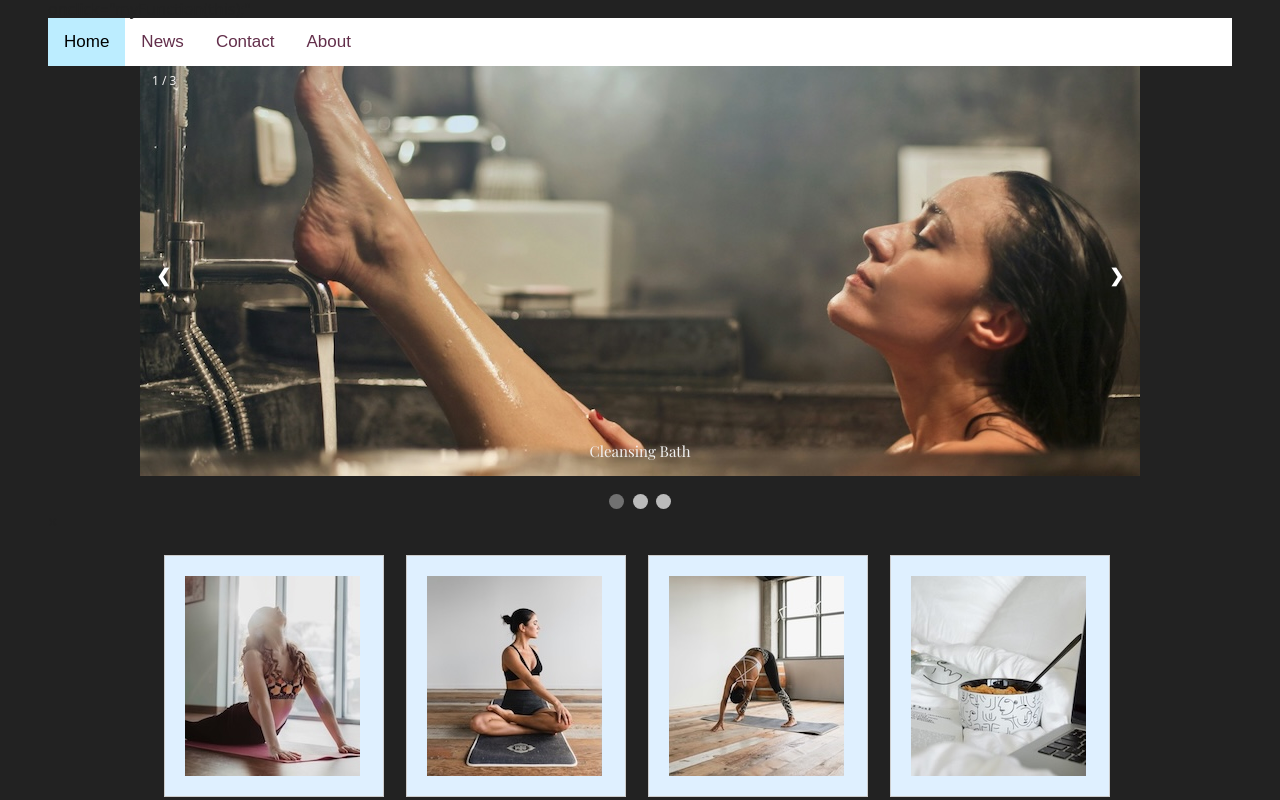
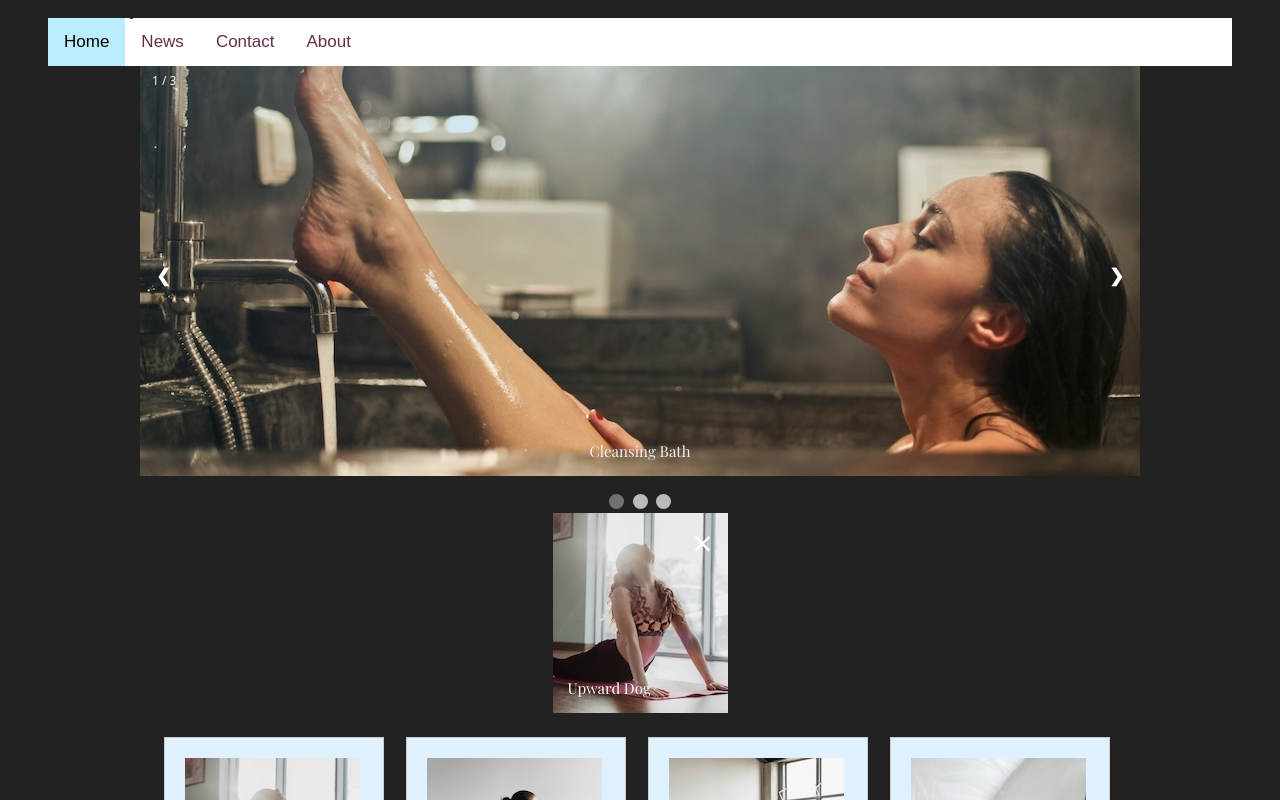
Before and after one commit to erose-go/Final, a plain HTML site: page index.html in a window 1280 px wide. Both pictures are taken after a click on the picture 272 px from the left and 676 px from the top of the page. Shown: the top 800 px of the page. Drawn offline with nearby package versions, Linux system fonts and the light colour scheme; a web font is replaced by a local one.

Commit message:
centered and adjusted expanded image; tweaked fonts for captions

```diff
--- a/css/style.css
+++ b/css/style.css
@@ -183,12 +183,39 @@ em {
   width: 220px;
 }
 
+/* for expanding image */
+/* The expanding image container (positioning is needed to position the close button and the text) */
+.container {
+  position: relative;
+  display: none;
+  margin: auto;
+  width: 175px;
+}
 
+/* Expanding image text */
+#imgtext {
+  position: absolute;
+  bottom: 15px;
+  left: 15px;
+  color: white;
+  font-size: 15px;
+  font-family: 'Playfair Display', serif;
+}
+
+/* Closable button inside the image */
+.closebtn {
+  position: absolute;
+  top: 10px;
+  right: 15px;
+  color: white;
+  font-size: 35px;
+  cursor: pointer;
+}
 
 /*-- children defaults --*/
 .grid-item {
   background-color: aliceblue;
-  border: 4px solid royalblue;
+  border: 2px solid royalblue;
   padding: 0.5rem;
   margin: 0.5rem;
 }
--- a/index.html
+++ b/index.html
@@ -4,7 +4,7 @@
         <meta charset="UTF-8">
         <meta http-equiv="X-UA-Compatible" content="IE=edge">
         <meta name="viewport" content="width=device-width, initial-scale=1.0">
-        <title>media-gallery</title>
+        <title>final project</title>
         <link rel="stylesheet" href="css/modern-normalize.css">
         <link rel="stylesheet" href="css/style.css">
         <link rel="stylesheet" href="https://cdnjs.cloudflare.com/ajax/libs/font-awesome/4.7.0/css/font-awesome.min.css">
@@ -61,7 +61,7 @@
 
         <div class="container">
             <span onclick="this.parentElement.style.display='none'" class="closebtn">&times;</span>
-            <img id="expandedImg" style="width:100%">
+            <img id="expandedImg" style="width: auto;">
             <div id="imgtext"></div>
         </div>
 
--- a/js/myjs.js
+++ b/js/myjs.js
@@ -35,3 +35,16 @@ function myFunction() {
       x.className = "topnav";
     }
   }
+
+function myFunction(imgs) {
+  // Get the expanded image
+  var expandImg = document.getElementById("expandedImg");
+  // Get the image text
+  var imgText = document.getElementById("imgtext");
+  // Use the same src in the expanded image as the image being clicked on from the grid
+  expandImg.src = imgs.src;
+  // Use the value of the alt attribute of the clickable image as text inside the expanded image
+  imgText.innerHTML = imgs.alt;
+  // Show the container element (hidden with CSS)
+  expandImg.parentElement.style.display = "block";
+}
```
